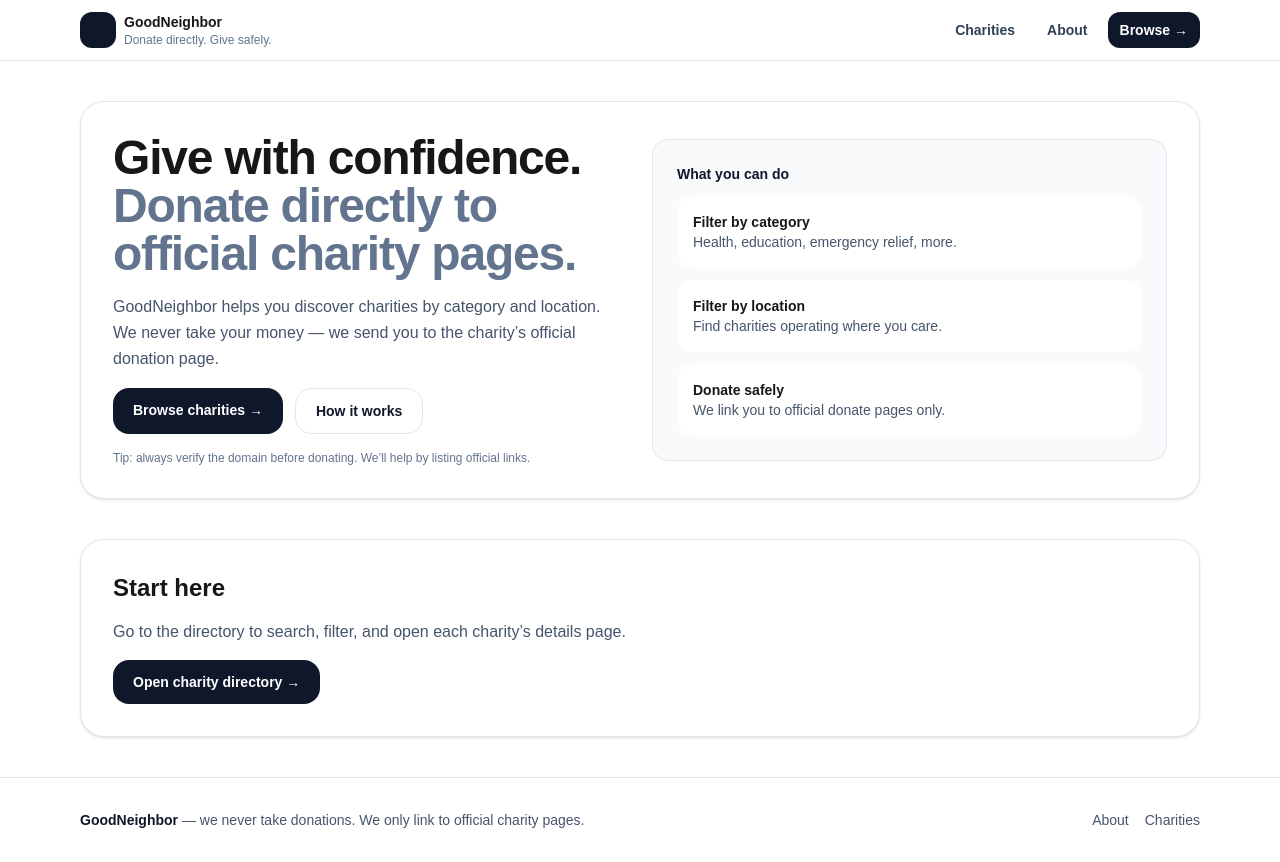
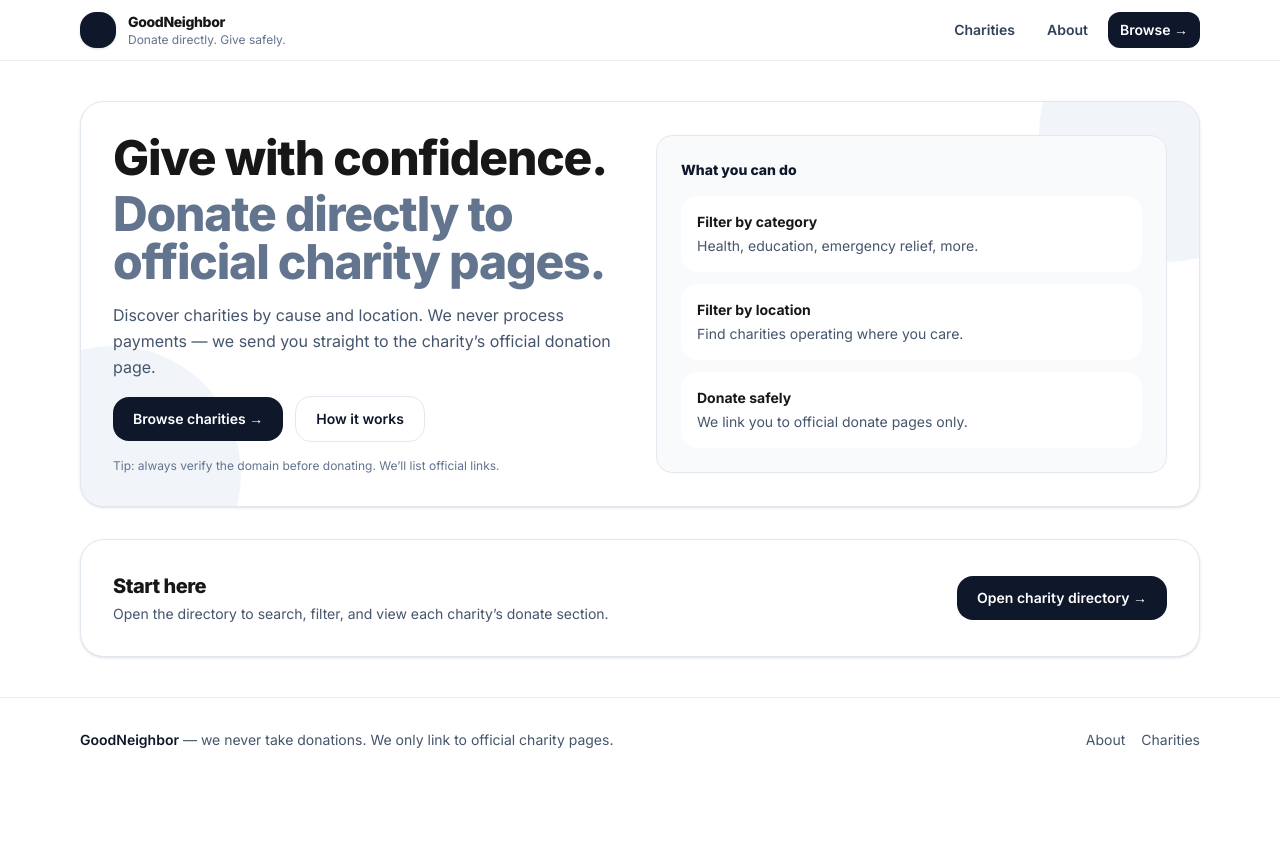
Before and after one commit to Raaooddee/goodneighbor, a Next.js app: page / in a window 1280 px wide. After the commit the page ends 800 px from the top, so only its background shows below. Built offline with nearby package versions, Linux system fonts and the light colour scheme.

Commit message:
Tighten layout, improve typography, homepage redesign

```diff
--- a/app/layout.tsx
+++ b/app/layout.tsx
@@ -1,6 +1,9 @@
 import type { Metadata } from "next";
 import Link from "next/link";
+import { Inter } from "next/font/google";
 import "./globals.css";
+
+const inter = Inter({ subsets: ["latin"] });
 
 export const metadata: Metadata = {
   title: "GoodNeighbor",
@@ -10,19 +13,19 @@ export const metadata: Metadata = {
 export default function RootLayout({ children }: { children: React.ReactNode }) {
   return (
     <html lang="en">
-      <body className="min-h-screen bg-slate-50 text-slate-900">
+      <body className={`${inter.className} min-h-screen bg-gradient-to-b from-slate-50 via-white to-slate-50 text-slate-900`}>
         {/* Top Nav */}
-        <header className="sticky top-0 z-50 border-b border-slate-200 bg-white/80 backdrop-blur">
+        <header className="sticky top-0 z-50 border-b border-slate-200/70 bg-white/70 backdrop-blur">
           <div className="mx-auto flex max-w-6xl items-center justify-between px-4 py-3">
-            <Link href="/" className="flex items-center gap-2">
-              <div className="h-9 w-9 rounded-xl bg-slate-900" />
+            <Link href="/" className="flex items-center gap-3">
+              <div className="h-9 w-9 rounded-2xl bg-slate-900 shadow-sm" />
               <div className="leading-tight">
-                <div className="text-sm font-extrabold">GoodNeighbor</div>
+                <div className="text-sm font-extrabold tracking-tight">GoodNeighbor</div>
                 <div className="text-xs text-slate-500">Donate directly. Give safely.</div>
               </div>
             </Link>
 
-            <nav className="flex items-center gap-2">
+            <nav className="flex items-center gap-1 sm:gap-2">
               <Link
                 href="/charities"
                 className="rounded-xl px-3 py-2 text-sm font-semibold text-slate-700 hover:bg-slate-100"
@@ -46,15 +49,14 @@ export default function RootLayout({ children }: { children: React.ReactNode })
         </header>
 
         {/* Page content */}
-        <main className="mx-auto max-w-6xl px-4 py-10">{children}</main>
+        <main className="mx-auto max-w-6xl px-4 py-8 sm:py-10">{children}</main>
 
         {/* Footer */}
-        <footer className="border-t border-slate-200 bg-white">
+        <footer className="border-t border-slate-200/70 bg-white">
           <div className="mx-auto max-w-6xl px-4 py-8 text-sm text-slate-600">
             <div className="flex flex-col gap-2 sm:flex-row sm:items-center sm:justify-between">
               <p>
-                <span className="font-semibold text-slate-900">GoodNeighbor</span> — we never take donations.
-                We only link to official charity pages.
+                <span className="font-semibold text-slate-900">GoodNeighbor</span> — we never take donations. We only link to official charity pages.
               </p>
               <div className="flex gap-4">
                 <Link className="hover:text-slate-900" href="/about">
--- a/app/page.tsx
+++ b/app/page.tsx
@@ -2,73 +2,81 @@ import Link from "next/link";
 
 export default function Home() {
   return (
-    <div className="grid gap-10">
+    <div className="grid gap-8">
       {/* Hero */}
-      <section className="rounded-3xl border border-slate-200 bg-white p-8 shadow-sm">
-        <div className="grid gap-6 md:grid-cols-2 md:items-center">
+      <section className="relative overflow-hidden rounded-3xl border border-slate-200 bg-white p-6 shadow-sm sm:p-8">
+        {/* subtle decoration */}
+        <div className="pointer-events-none absolute -right-24 -top-24 h-64 w-64 rounded-full bg-slate-100" />
+        <div className="pointer-events-none absolute -left-24 -bottom-24 h-64 w-64 rounded-full bg-slate-100" />
+
+        <div className="relative grid gap-8 md:grid-cols-2 md:items-center">
           <div className="grid gap-4">
-            <h1 className="text-4xl font-extrabold tracking-tight md:text-5xl">
+            <h1 className="text-3xl font-extrabold tracking-tight sm:text-4xl md:text-5xl">
               Give with confidence.
-              <span className="block text-slate-500">Donate directly to official charity pages.</span>
+              <span className="mt-2 block text-slate-500">
+                Donate directly to official charity pages.
+              </span>
             </h1>
 
-            <p className="text-base leading-relaxed text-slate-600">
-              GoodNeighbor helps you discover charities by category and location. We never take your money — we
-              send you to the charity’s official donation page.
+            <p className="max-w-prose text-base leading-relaxed text-slate-600">
+              Discover charities by cause and location. We never process payments — we send you straight to the charity’s official donation page.
             </p>
 
-            <div className="flex flex-col gap-3 sm:flex-row">
+            <div className="flex flex-col gap-3 sm:flex-row sm:items-center">
               <Link
                 href="/charities"
-                className="rounded-2xl bg-slate-900 px-5 py-3 text-center text-sm font-semibold text-white hover:bg-slate-800"
+                className="inline-flex items-center justify-center rounded-2xl bg-slate-900 px-5 py-3 text-sm font-semibold text-white hover:bg-slate-800"
               >
                 Browse charities →
               </Link>
               <Link
                 href="/about"
-                className="rounded-2xl border border-slate-200 bg-white px-5 py-3 text-center text-sm font-semibold text-slate-900 hover:bg-slate-50"
+                className="inline-flex items-center justify-center rounded-2xl border border-slate-200 bg-white px-5 py-3 text-sm font-semibold text-slate-900 hover:bg-slate-50"
               >
                 How it works
               </Link>
             </div>
 
             <p className="text-xs text-slate-500">
-              Tip: always verify the domain before donating. We’ll help by listing official links.
+              Tip: always verify the domain before donating. We’ll list official links.
             </p>
           </div>
 
-          {/* Right “stats” style block */}
-          <div className="grid gap-3 rounded-2xl border border-slate-200 bg-slate-50 p-6">
-            <div className="text-sm font-semibold text-slate-900">What you can do</div>
+          {/* Right side: tighter cards */}
+          <div className="rounded-2xl border border-slate-200 bg-slate-50 p-5 sm:p-6">
+            <div className="text-sm font-extrabold text-slate-900">What you can do</div>
 
-            <div className="grid gap-3">
+            <div className="mt-4 grid gap-3">
               <div className="rounded-2xl bg-white p-4">
                 <div className="text-sm font-bold">Filter by category</div>
-                <div className="text-sm text-slate-600">Health, education, emergency relief, more.</div>
+                <div className="mt-1 text-sm text-slate-600">Health, education, emergency relief, more.</div>
               </div>
               <div className="rounded-2xl bg-white p-4">
                 <div className="text-sm font-bold">Filter by location</div>
-                <div className="text-sm text-slate-600">Find charities operating where you care.</div>
+                <div className="mt-1 text-sm text-slate-600">Find charities operating where you care.</div>
               </div>
               <div className="rounded-2xl bg-white p-4">
                 <div className="text-sm font-bold">Donate safely</div>
-                <div className="text-sm text-slate-600">We link you to official donate pages only.</div>
+                <div className="mt-1 text-sm text-slate-600">We link you to official donate pages only.</div>
               </div>
             </div>
           </div>
         </div>
       </section>
 
-      {/* CTA */}
-      <section className="grid gap-4 rounded-3xl border border-slate-200 bg-white p-8 shadow-sm">
-        <h2 className="text-2xl font-extrabold">Start here</h2>
-        <p className="text-slate-600">
-          Go to the directory to search, filter, and open each charity’s details page.
-        </p>
-        <div>
+      {/* CTA - smaller and cleaner */}
+      <section className="rounded-3xl border border-slate-200 bg-white p-6 shadow-sm sm:p-8">
+        <div className="flex flex-col gap-4 sm:flex-row sm:items-center sm:justify-between">
+          <div className="grid gap-1">
+            <h2 className="text-xl font-extrabold tracking-tight">Start here</h2>
+            <p className="text-sm text-slate-600">
+              Open the directory to search, filter, and view each charity’s donate section.
+            </p>
+          </div>
+
           <Link
             href="/charities"
-            className="inline-flex items-center rounded-2xl bg-slate-900 px-5 py-3 text-sm font-semibold text-white hover:bg-slate-800"
+            className="inline-flex items-center justify-center rounded-2xl bg-slate-900 px-5 py-3 text-sm font-semibold text-white hover:bg-slate-800"
           >
             Open charity directory →
           </Link>
```
